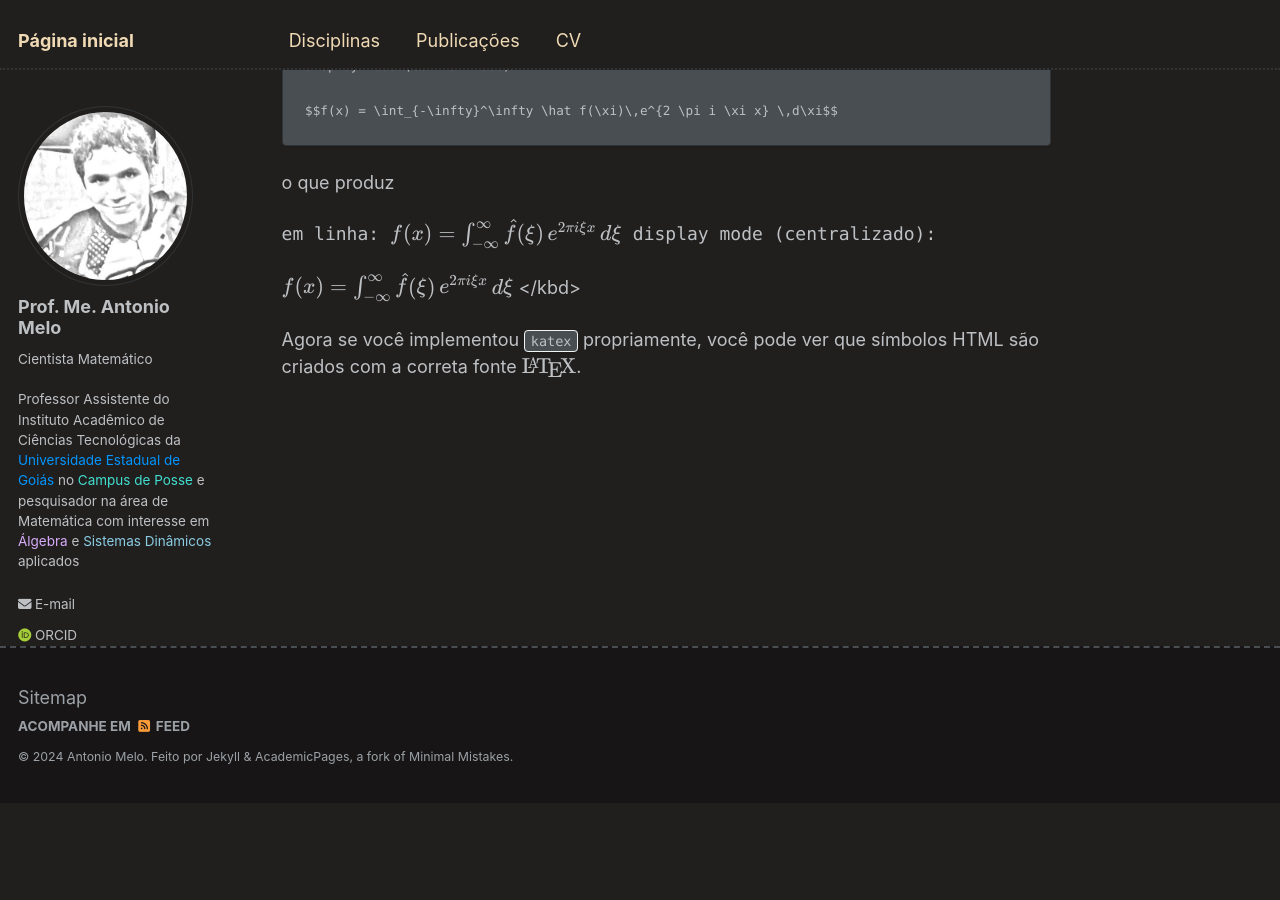
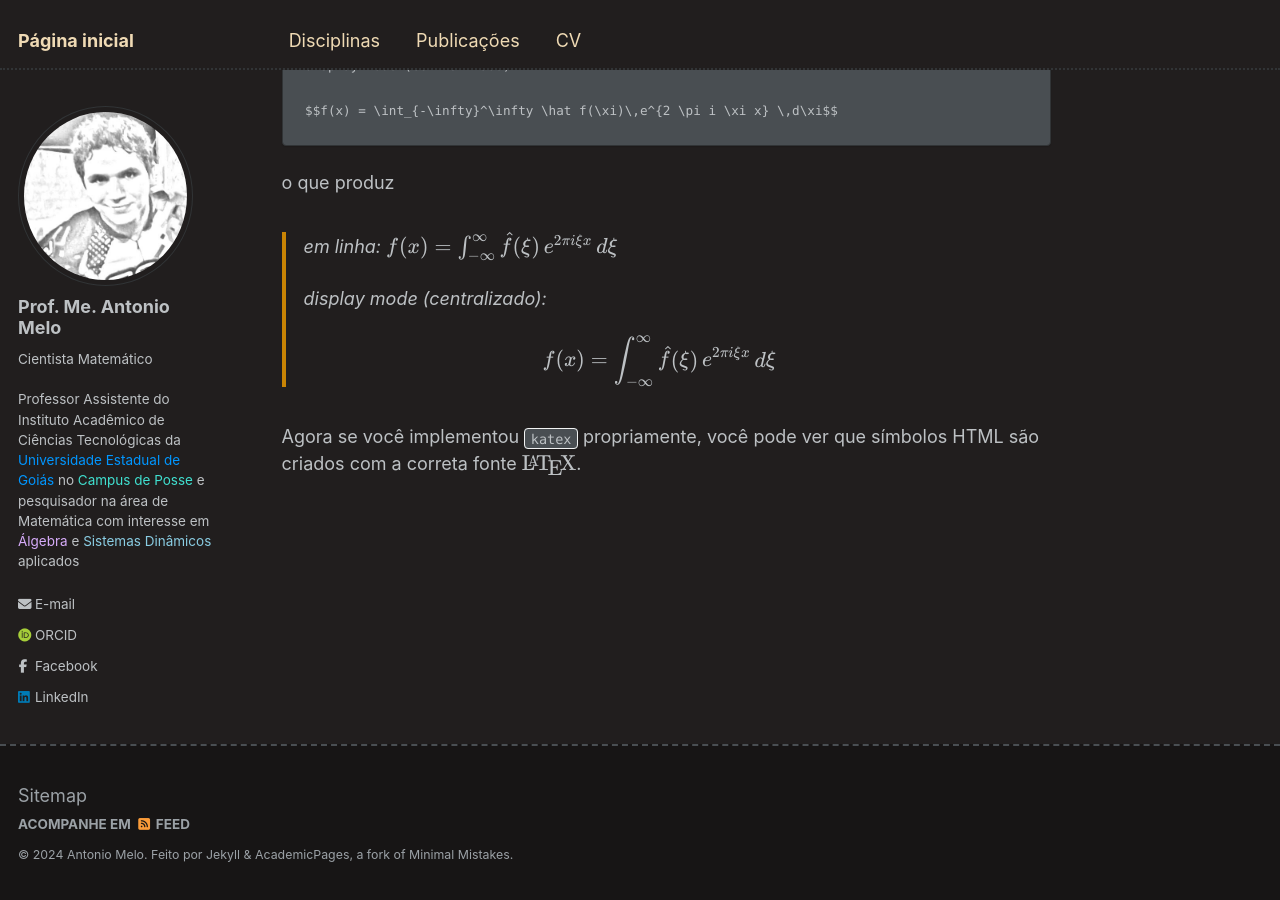
Before and after one commit to antmelo/antmelo.github.io, a Jekyll site: the page built from _pages/about.md, in a window 1280 px wide and 900 px high, scrolled down 4334 px. Built offline with Jekyll 4.4.1, drawn with Linux system fonts in a browser that asks for light colours; some web fonts are replaced; before the commit the page ends 5137 px from its top, so only the background shows below that.

Commit message:
Update about.md

````diff
--- a/_pages/about.md
+++ b/_pages/about.md
@@ -152,11 +152,11 @@
 ```
 o que produz
 
-<kbd>
-em linha: $f(x) = \int_{-\infty}^\infty \hat f(\xi)\,e^{2 \pi i \xi x} \,d\xi$
-display mode (centralizado):
-
-$$f(x) = \int_{-\infty}^\infty \hat f(\xi)\,e^{2 \pi i \xi x} \,d\xi$$
-</kbd>
+> em linha: $f(x) = \int_{-\infty}^\infty \hat f(\xi)\,e^{2 \pi i \xi x} \,d\xi$
+>
+> display mode (centralizado):
+>
+> $$f(x) = \int_{-\infty}^\infty \hat f(\xi)\,e^{2 \pi i \xi x} \,d\xi$$
+>
 
 Agora se você implementou `katex` propriamente, você pode ver que símbolos HTML são criados com a correta fonte $\LaTeX$.
````
